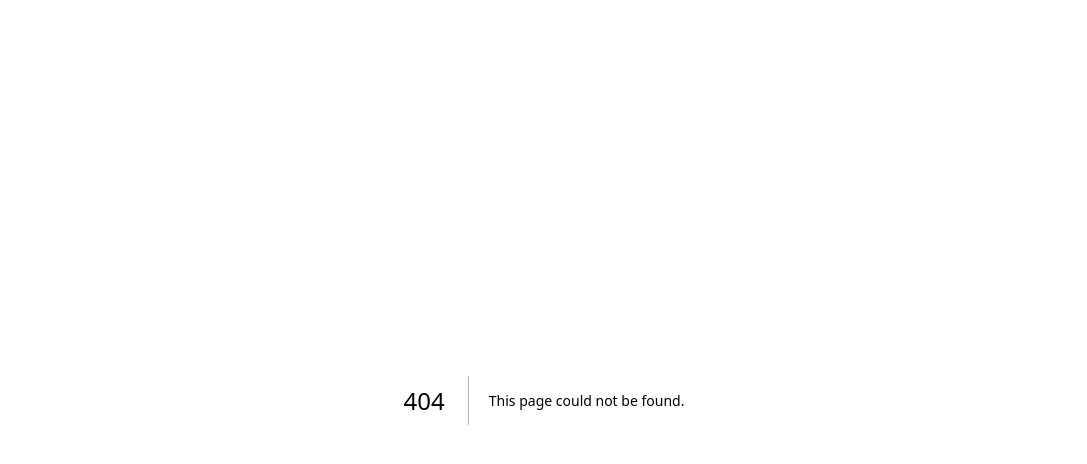
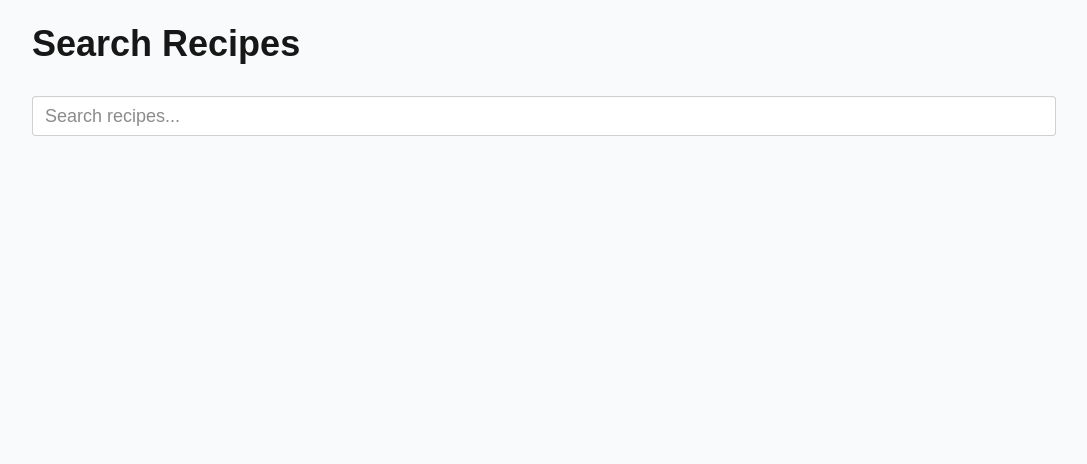
Before and after one commit to SantinoGiordano/Cooking-App-frontend, a Next.js app: page /search in a window 1280 px wide. Before the commit this address had no page. Shown: the top 464 px of the page, without its empty margins (96-1183 px from the left). Built offline with nearby package versions, Linux system fonts and the light colour scheme.

Commit message:
created search page

```diff
--- /dev/null
+++ b/app/(root)/search/page.tsx
@@ -0,0 +1,86 @@
+"use client";
+
+import { useState } from "react";
+import { Recipe } from "@/app/types/types";
+
+export default function SearchPage() {
+  const [query, setQuery] = useState("");
+  const [recipes, setRecipes] = useState<Recipe[]>([]);
+  const [loading, setLoading] = useState(false);
+
+  const handleSearch = async (searchTerm: string) => {
+    setQuery(searchTerm);
+
+    if (!searchTerm.trim()) {
+      setRecipes([]);
+      return;
+    }
+
+    setLoading(true);
+
+    try {
+      const response = await fetch(
+        `http://localhost:8080/api/recipes/search?q=${searchTerm}`,
+      );
+
+      const data = await response.json();
+
+      setRecipes(data.data || []);
+    } catch (error) {
+      console.error(error);
+    } finally {
+      setLoading(false);
+    }
+  };
+
+  return (
+    <div className="min-h-screen bg-gray-50 p-6">
+      <div className="max-w-5xl mx-auto">
+        <h1 className="text-4xl font-bold mb-8">Search Recipes</h1>
+
+        <input
+          type="text"
+          placeholder="Search recipes..."
+          value={query}
+          onChange={(e) => handleSearch(e.target.value)}
+          className="input input-bordered w-full text-lg"
+        />
+
+        {loading && <p className="mt-4">Searching...</p>}
+
+        <div className="grid md:grid-cols-2 lg:grid-cols-3 gap-6 mt-8">
+          {recipes.map((recipe, index) => (
+            <div key={index} className="card bg-white shadow-md border">
+              <div className="card-body">
+                <h2 className="card-title">{recipe.name}</h2>
+
+                <p>Prep Time: {recipe.prepTime} mins</p>
+
+                <div className="flex">
+                  {Array.from({ length: 5 }, (_, i) => (
+                    <span
+                      key={i}
+                      className={
+                        i < recipe.difficulty
+                          ? "text-yellow-400"
+                          : "text-gray-300"
+                      }
+                    >
+                      ★
+                    </span>
+                  ))}
+                </div>
+
+                <p className="text-sm text-gray-500">{recipe.cuisine}</p>
+              </div>
+            </div>
+          ))}
+        </div>
+
+        {!loading && query && recipes.length === 0 && (
+          <div className="mt-8 text-center">No recipes found.</div>
+        )}
+      </div>
+    </div>
+  );
+}
```
